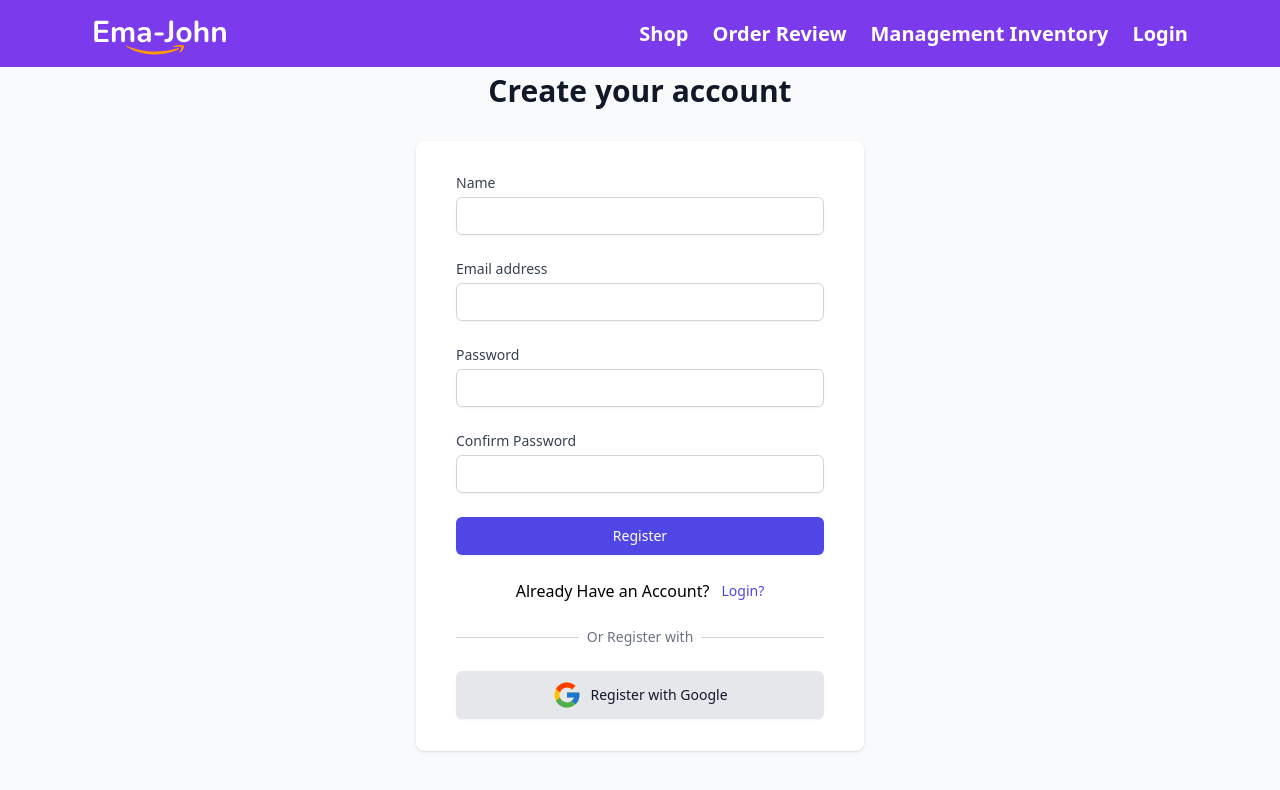
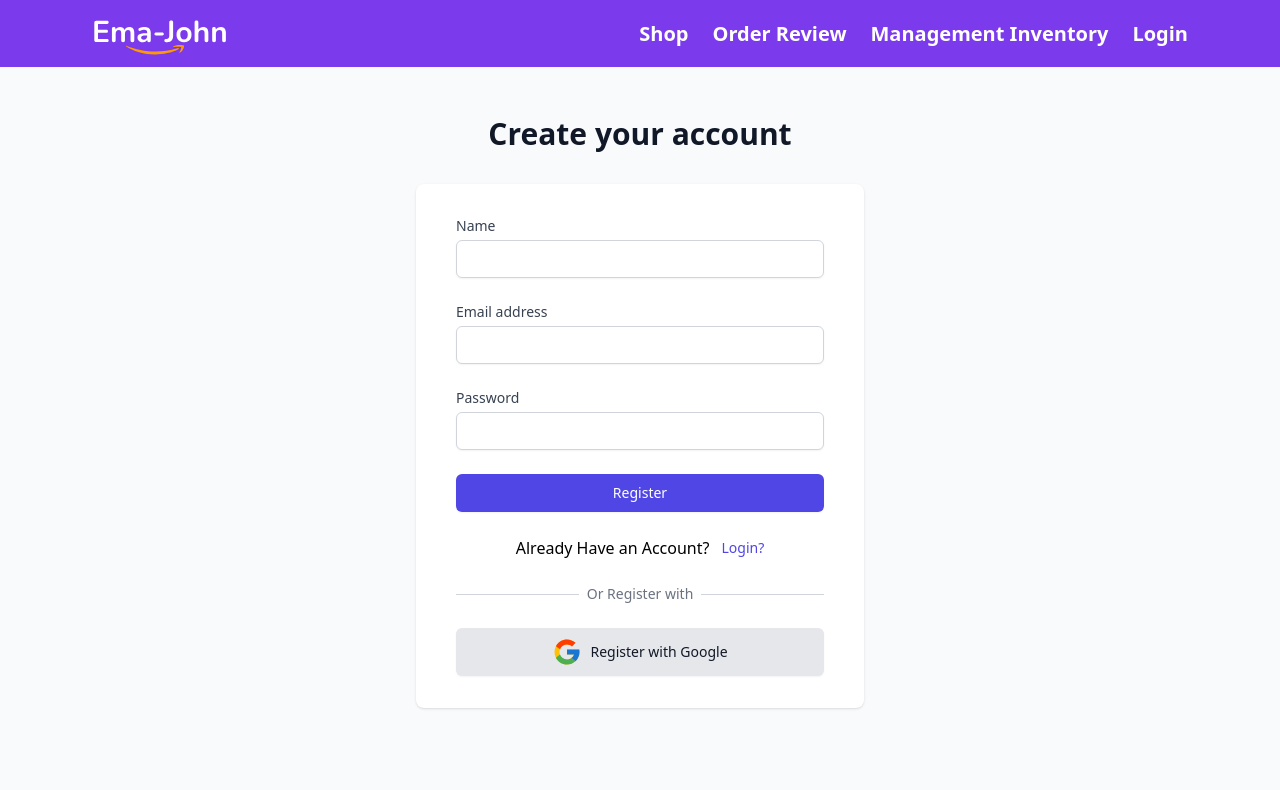
Before and after one commit to Ujjal-ENG/AllSimpleReactProjects, a React (Vite) app in the folder ame-zon/: page /register-user in a window 1280 px wide. Shown: the top 790 px of the page. Built offline with nearby package versions, Linux system fonts and the light colour scheme.

Commit message:
create user account functionlity done, just not yet to add the google part

```diff
--- a/ame-zon/src/components/pages/RegisterUser.jsx
+++ b/ame-zon/src/components/pages/RegisterUser.jsx
@@ -1,12 +1,34 @@
+/* eslint-disable comma-dangle */
 /* eslint-disable jsx-a11y/label-has-associated-control */
 /* eslint-disable react/jsx-indent-props */
 /* eslint-disable react/jsx-closing-bracket-location */
 /* eslint-disable react/jsx-indent */
-import React from 'react';
+import React, { useState } from 'react';
 import { FcGoogle } from 'react-icons/fc';
 import { Link } from 'react-router-dom';
 
 function RegisterUser() {
+    const [newUser, setNewUser] = useState({
+        name: '',
+        email: '',
+        password: ''
+    });
+    const { name, email, password } = newUser;
+    const handleChange = (e) => {
+        setNewUser({
+            ...newUser,
+            [e.target.id]: e.target.value
+        });
+    };
+
+    const handleSubmit = async (e) => {
+        e.preventDefault();
+        console.log(newUser);
+    };
+
+    const handleSignUpGoogle = async () => {
+        console.log('google');
+    };
     return (
         <div>
             <div className="min-h-screen bg-gray-50 flex flex-col justify-center py-12 sm:px-6 lg:px-8">
@@ -16,7 +38,7 @@ function RegisterUser() {
 
                 <div className="mt-8 sm:mx-auto sm:w-full sm:max-w-md">
                     <div className="bg-white py-8 px-4 shadow sm:rounded-lg sm:px-10">
-                        <form className="space-y-6" method="POST">
+                        <form className="space-y-6" onSubmit={handleSubmit}>
                             <div>
                                 <label htmlFor="name" className="block text-sm font-medium text-gray-700">
                                     Name
@@ -26,6 +48,8 @@ function RegisterUser() {
                                         id="name"
                                         name="name"
                                         type="text"
+                                        value={name}
+                                        onChange={handleChange}
                                         autoComplete="name"
                                         required
                                         className="appearance-none block w-full px-3 py-2 border border-gray-300 rounded-md shadow-sm placeholder-gray-400 focus:outline-none focus:ring-indigo-500 focus:border-indigo-500 sm:text-sm"
@@ -42,6 +66,8 @@ function RegisterUser() {
                                         id="email"
                                         name="email"
                                         type="email"
+                                        value={email}
+                                        onChange={handleChange}
                                         autoComplete="email"
                                         required
                                         className="appearance-none block w-full px-3 py-2 border border-gray-300 rounded-md shadow-sm placeholder-gray-400 focus:outline-none focus:ring-indigo-500 focus:border-indigo-500 sm:text-sm"
@@ -58,22 +84,8 @@ function RegisterUser() {
                                         id="password"
                                         name="password"
                                         type="password"
-                                        autoComplete="new-password"
-                                        required
-                                        className="appearance-none block w-full px-3 py-2 border border-gray-300 rounded-md shadow-sm placeholder-gray-400 focus:outline-none focus:ring-indigo-500 focus:border-indigo-500 sm:text-sm"
-                                    />
-                                </div>
-                            </div>
-
-                            <div>
-                                <label htmlFor="confirm-password" className="block text-sm font-medium text-gray-700">
-                                    Confirm Password
-                                </label>
-                                <div className="mt-1">
-                                    <input
-                                        id="confirm-password"
-                                        name="confirm-password"
-                                        type="password"
+                                        value={password}
+                                        onChange={handleChange}
                                         autoComplete="new-password"
                                         required
                                         className="appearance-none block w-full px-3 py-2 border border-gray-300 rounded-md shadow-sm placeholder-gray-400 focus:outline-none focus:ring-indigo-500 focus:border-indigo-500 sm:text-sm"
@@ -109,7 +121,8 @@ function RegisterUser() {
 
                                 <div className="mt-6 ">
                                     <button
-                                        type="submit"
+                                        type="button"
+                                        onClick={handleSignUpGoogle}
                                         className="w-full flex justify-center py-2 px-4 border border-transparent rounded-md shadow-sm text-sm font-medium text-gray-900 bg-gray-200 hover:bg-gray-300 focus:outline-none focus:ring-2 focus:ring-offset-2 focus:ring-gray-500 items-center gap-2">
                                         <FcGoogle className="text-3xl" />
                                         Register with Google
```
